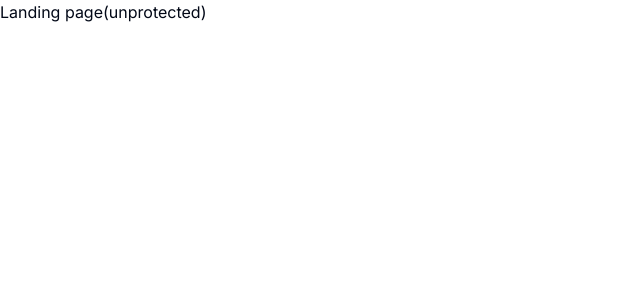
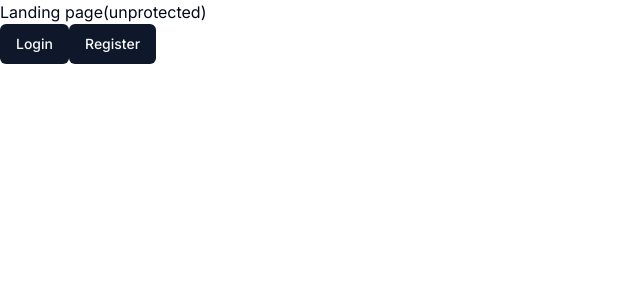
Before and after one commit to usererdem/ai-saas, a Next.js app: page / in a window 1280 px wide. Shown: the top 300 px of the page, without its empty margins (0-640 px from the left). Built offline with nearby package versions, Linux system fonts and the light colour scheme.

Commit message:
feat: login and register buttons added on landing page, after sign out url added on userbutton

```diff
--- a/app/(dashboard)/(routes)/dashboard/page.tsx
+++ b/app/(dashboard)/(routes)/dashboard/page.tsx
@@ -1,9 +1,10 @@
-import { Button } from "@/components/ui/button";
+import { UserButton } from "@clerk/nextjs";
 
 const DashboardPage = () => {
   return (
     <div>
       <p>dashboard page (protected)</p>
+      <UserButton afterSignOutUrl='/' />
     </div>
   );
 };
--- a/app/(landing)/page.tsx
+++ b/app/(landing)/page.tsx
@@ -1,7 +1,18 @@
+import { Button } from "@/components/ui/button";
+import Link from "next/link";
+
 const LandingPage = () => {
   return (
     <div>
       <p>Landing page(unprotected)</p>
+      <div>
+        <Link href="/sign-in">
+          <Button>Login</Button>
+        </Link>
+        <Link href="/sign-up">
+          <Button>Register</Button>
+        </Link>
+      </div>
     </div>
   );
 };
```
